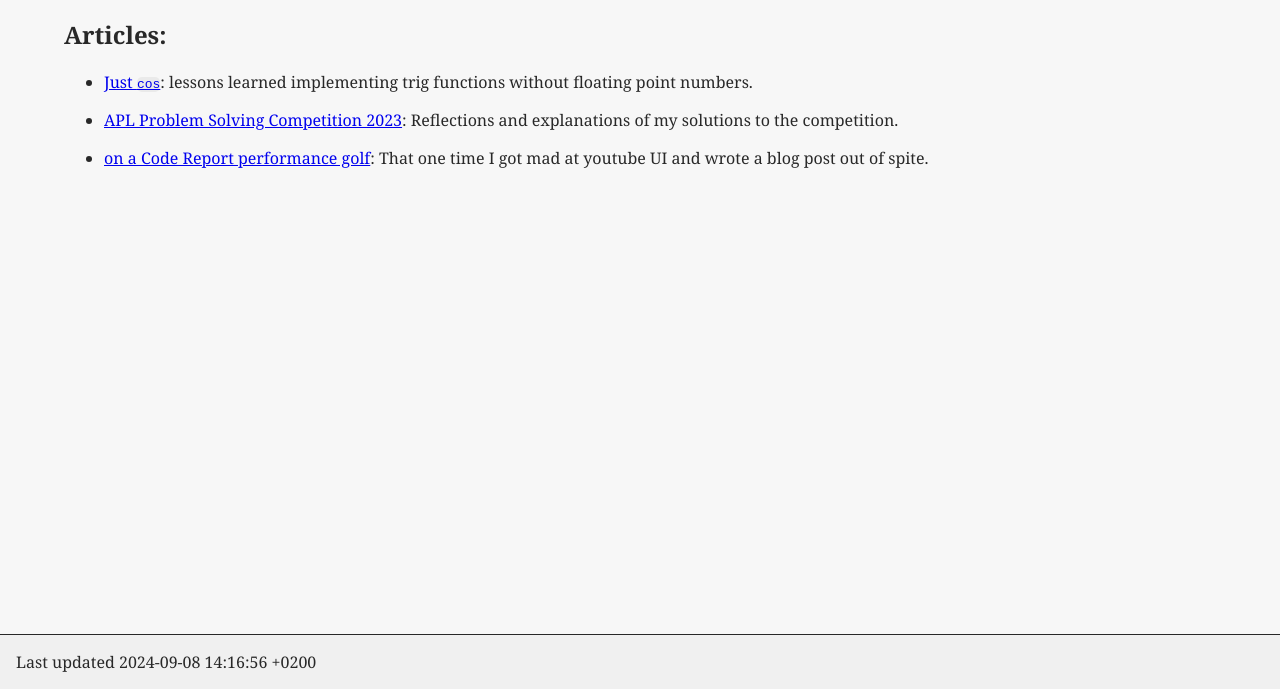
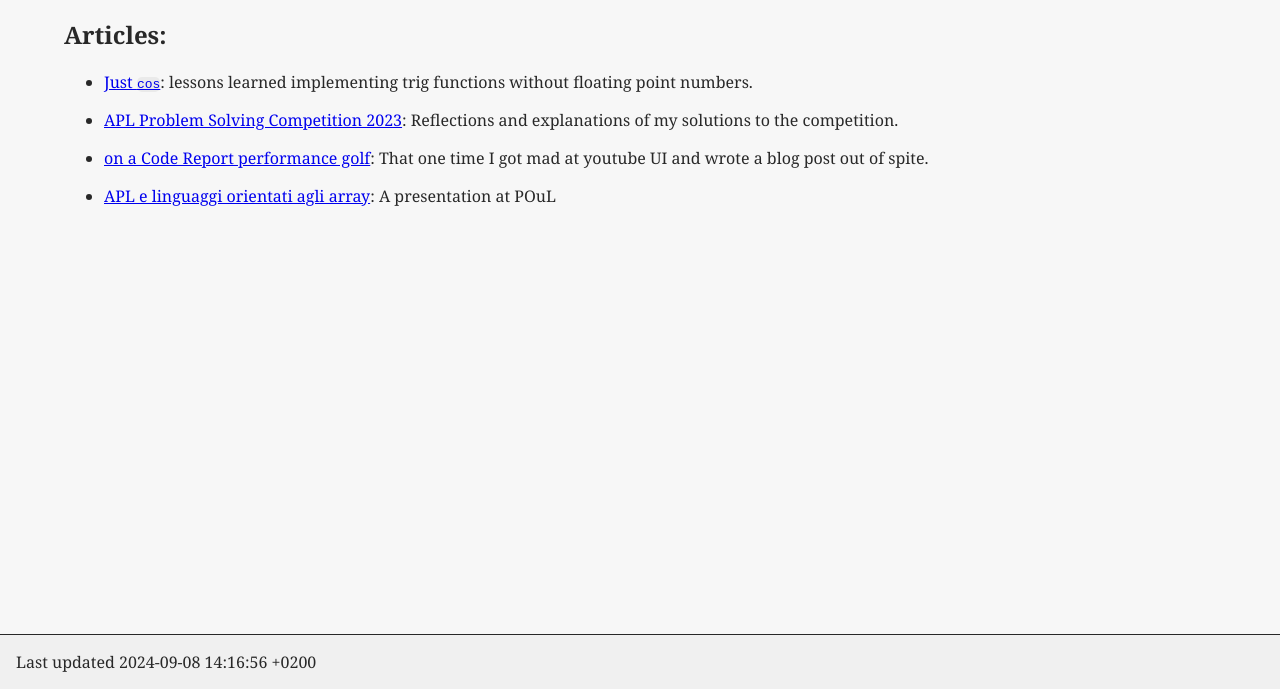
Before and after one commit to ap29600/ap29600.github.io, a plain HTML site: page index.html in a window 1280 px wide. Shown: the part 111-800 px from the top of the page. Drawn offline with Linux system fonts and the light colour scheme; a web font is replaced by a local one.

Commit message:
corso apl

```diff
--- a/index.html
+++ b/index.html
@@ -149,6 +149,9 @@ pre {
 <li>
 <p><a href="code_report_performance_golf.html">on a Code Report performance golf</a>: That one time I got mad at youtube UI and wrote a blog post out of spite.</p>
 </li>
+<li>
+<p><a href="corso_apl_poul.pdf">APL e linguaggi orientati agli array</a>: A presentation at POuL</p>
+</li>
 </ul>
 </div>
 </div>
```
Also changed, not shown: 1 other file.
